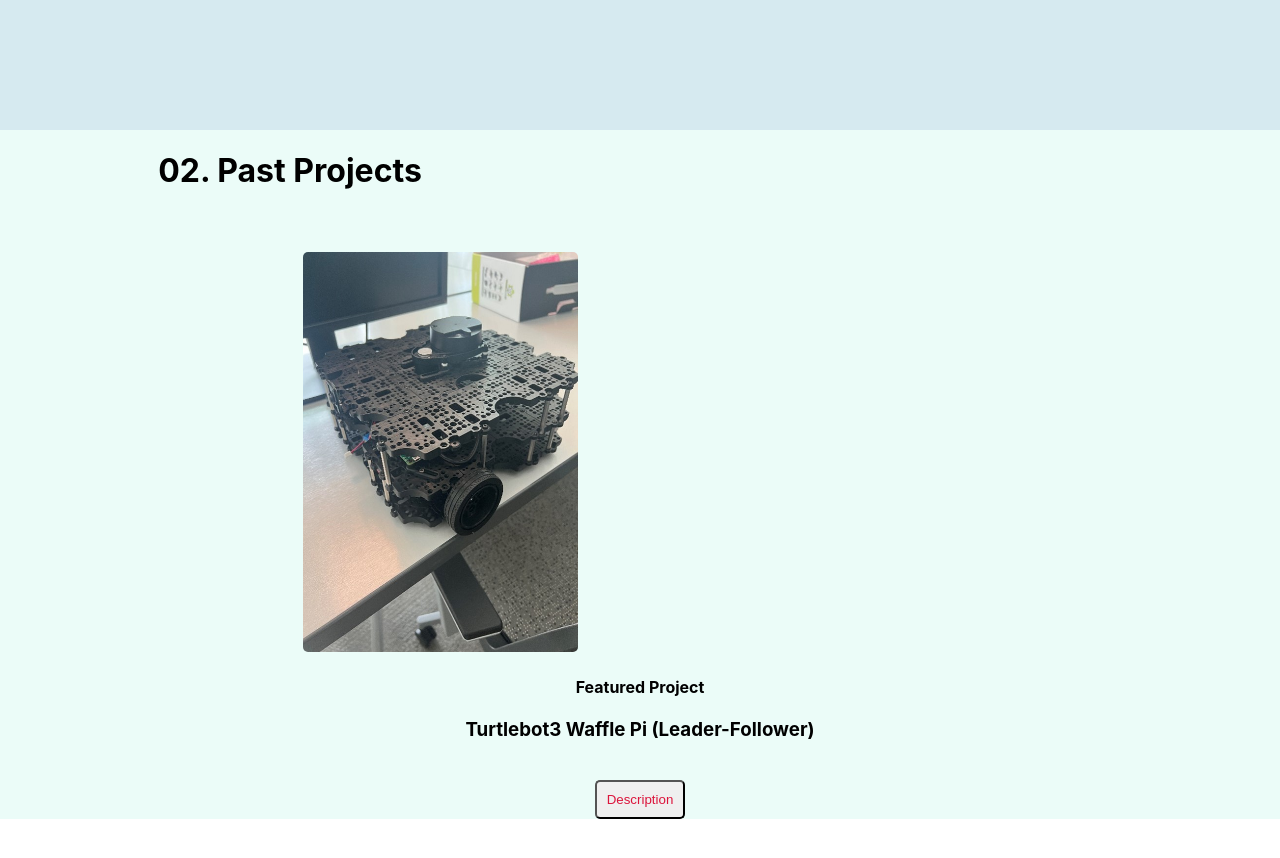
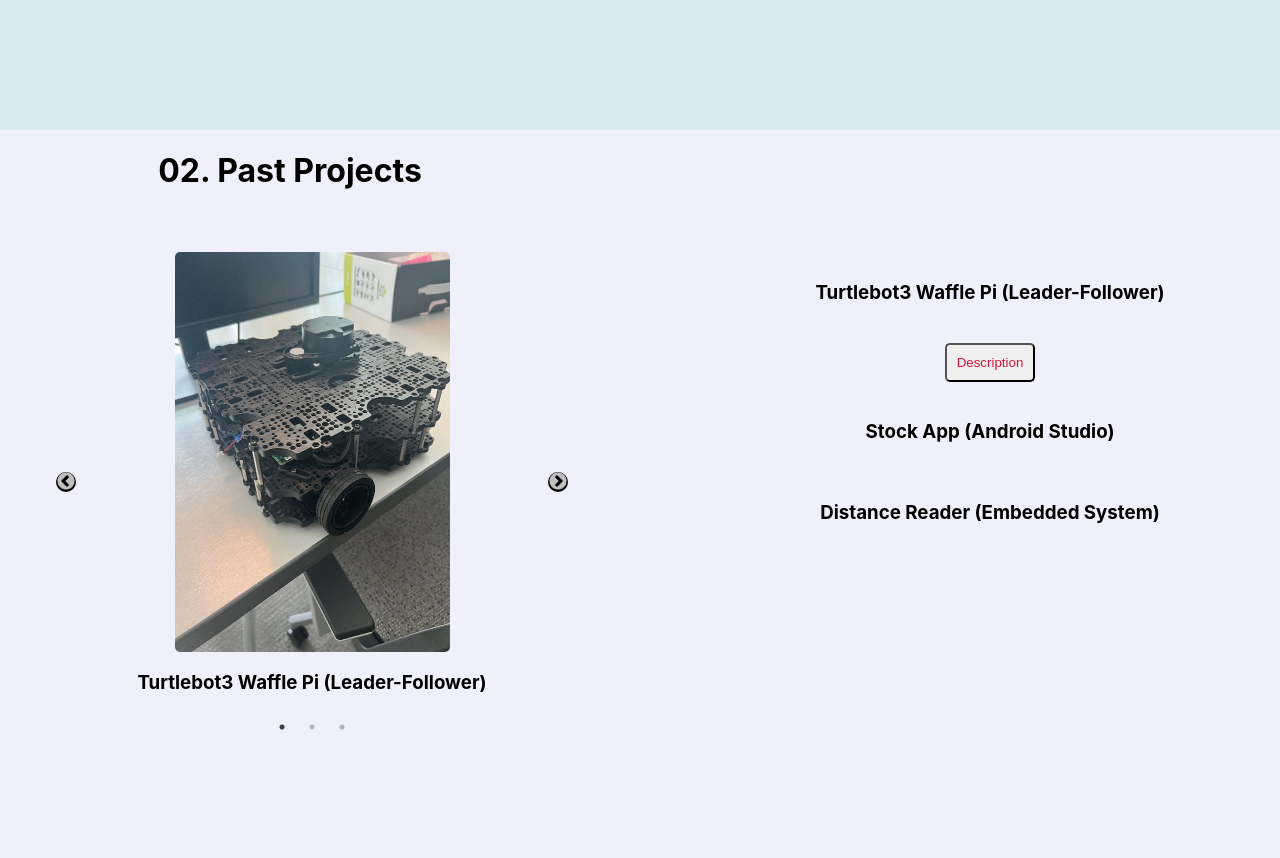
Before and after one commit to rpointjour/digital_business_card, a React (Create React App) app: page / in a window 1280 px wide. Shown: the part 1620-2478 px from the top of the page. Before the commit the page ends 2439 px from the top, so only its background shows below. Built offline with nearby package versions, Linux system fonts and the light colour scheme.

Commit message:
added carousel, prototype complete!

```diff
--- a/package.json
+++ b/package.json
@@ -12,6 +12,7 @@
     "react-helmet": "^6.1.0",
     "react-scripts": "5.0.1",
     "react-scroll": "^1.8.8",
+    "react-slick": "^0.29.0",
     "web-vitals": "^2.1.4"
   },
   "scripts": {
--- a/public/index.html
+++ b/public/index.html
@@ -25,9 +25,21 @@
       Learn how to configure a non-root public URL by running `npm run build`.
     -->
     <link rel="stylesheet" href="https://cdnjs.cloudflare.com/ajax/libs/font-awesome/4.7.0/css/font-awesome.min.css">
+    <link
+    rel="stylesheet"
+    type="text/css"
+    charset="UTF-8"
+    href="https://cdnjs.cloudflare.com/ajax/libs/slick-carousel/1.6.0/slick.min.css"
+  />
+  <link
+    rel="stylesheet"
+    type="text/css"
+    href="https://cdnjs.cloudflare.com/ajax/libs/slick-carousel/1.6.0/slick-theme.min.css"
+  />
     <title>Roody Pointjour</title>
   </head>
   <body>
+    <div class="container-mt-3">
     <div id="wrapper" class="wrapper">
     <div id="loader" class="loader"></div>
     </div>
@@ -39,6 +51,8 @@
     <div id="projects"></div>
      <!--Design Phase: Final Design-->
     </div>
+
+    </div>
     <noscript>You need to enable JavaScript to run this app.</noscript>
   </body>
 </html>
--- a/src/Components/App/App.js
+++ b/src/Components/App/App.js
@@ -1,3 +1,4 @@
+import React from "react";
 import './App.css';
 import { BrowserRouter, useLocation } from "react-router-dom";
 import { useLayoutEffect } from 'react';
--- /dev/null
+++ b/src/Components/Carousel.js
@@ -0,0 +1,46 @@
+import React from "react";
+import Slider from "react-slick";
+import turtlebot3 from "./StyleSheets/Images/turtlebot3_waffle_pi.jpg"
+
+export default function Carousel() {
+  var settings = {
+    dots: true,
+    arrows:true,
+    infinite: true,
+    speed: 500,
+    slidesToShow: 1,
+    slidesToScroll: 1
+  };
+  return (
+    <>
+    <Slider {...settings}
+    style={
+    {
+        position:"relative",
+        right:"328px"
+    }}
+    >
+      <div>
+        <img src={turtlebot3} alt="Turtlebot3"
+        style={
+        {
+            width:275,
+            height:400,
+            display:"block",
+            marginLeft:"auto",
+            marginRight:"auto",
+            borderRadius:"5px"
+        }}
+        />
+        <h3>Turtlebot3 Waffle Pi (Leader-Follower)</h3>
+      </div>
+      <div>
+        <h3>2</h3>
+      </div>
+      <div>
+        <h3>3</h3>
+      </div>
+    </Slider>
+    </>
+  );
+}
--- a/src/Components/Home.js
+++ b/src/Components/Home.js
@@ -1,3 +1,4 @@
+import React from "react";
 import logo from './StyleSheets/Images/logo_dbc.svg';
 import './App/App.css';
 import SocialMedia from './SocialMedia';
--- a/src/Components/Menu.js
+++ b/src/Components/Menu.js
@@ -1,3 +1,4 @@
+import React from "react";
 import './StyleSheets/Menu.css';
 import {Link}from 'react-scroll';
 import{Outlet} from "react-router-dom";
--- a/src/Components/Projects.js
+++ b/src/Components/Projects.js
@@ -1,15 +1,18 @@
+import React from "react";
 import './StyleSheets/Projects.css';
-import turtlebot from './StyleSheets/Images/turtlebot3_waffle_pi.jpg';
+import Carousel from "./Carousel";
 function Projects(){
     return(
         <div className="projects">
                 <h1>02. Past Projects</h1>
                 <br /><br />
-                <img src= {turtlebot} alt="Turtlebot3 Waffle Pi" className='turtle' />
+                <Carousel className="slick-prev slick-next" />
                 <section className="featured">
-                <h4>Featured Project</h4>
                 <h3>Turtlebot3 Waffle Pi (Leader-Follower)</h3><br />
                 <button type="button"><a href="http://localhost:3000/Resume/RJP%20Portfolio%20-%20CE_DBC.pdf" target="blank" rel="noreferrer">Description</a></button>
+                <br /><br />
+                <h3>Stock App (Android Studio)</h3><br />
+                <h3>Distance Reader (Embedded System)</h3><br />
                 </section>
         </div>
     );
--- a/src/Components/SocialMedia.js
+++ b/src/Components/SocialMedia.js
@@ -1,3 +1,4 @@
+import React from "react";
 import './StyleSheets/SocialMedia.css';
 
 function SocialMedia(){
--- a/src/Components/StyleSheets/Projects.css
+++ b/src/Components/StyleSheets/Projects.css
@@ -1,18 +1,23 @@
 .projects{
     overflow-x: hidden;
-    background-color: rgb(235, 252, 248);
+    background-color: #f0f0fc;
 }
 .projects h1{
     position:relative;
     right:350px;
 }
-.turtle{
-    width:275px;
-    height:400px;
-    border-radius: 5px;
+
+.slider{
+    margin: 60px auto;
+    width: 500px;
+  }
+
+.featured{
     position:relative;
-    right:200px;
+    left:350px;
+    bottom:450px;
 }
+
 .featured a{
     text-decoration: none;
     color:crimson;
@@ -26,3 +31,24 @@
 .featured button:hover{
     background-color: rgb(165, 157, 42);
 }
+
+.slick-prev {
+    left: 30% !important;
+    z-index: 1;
+    background-color: black;
+    border-radius: 18px;
+  }
+  .slick-next {
+    right: 30% !important;
+    z-index: 1;
+    background-color: black;
+    border-radius: 18px;
+  }
+
+  .slick-prev:hover{
+    background-color: green;
+  }
+
+  .slick-next:hover{
+    background-color: green;
+  }
--- a/src/Components/Summary.js
+++ b/src/Components/Summary.js
@@ -1,3 +1,4 @@
+import React from "react";
 import './App/App.css';
 function Summary(){
 
--- a/src/index.css
+++ b/src/index.css
@@ -7,7 +7,14 @@ body {
   -moz-osx-font-smoothing: grayscale;
   overflow-x: hidden;
 }
-
+.slick-prev {
+  left: 3% !important;
+  z-index: 1;
+}
+.slick-next {
+  right: 3% !important;
+  z-index: 1;
+}
 code {
   font-family: source-code-pro, Menlo, Monaco, Consolas, 'Courier New',
     monospace;
```
Also changed, not shown: 1 other file (tests, documents, lock files or other folders).
